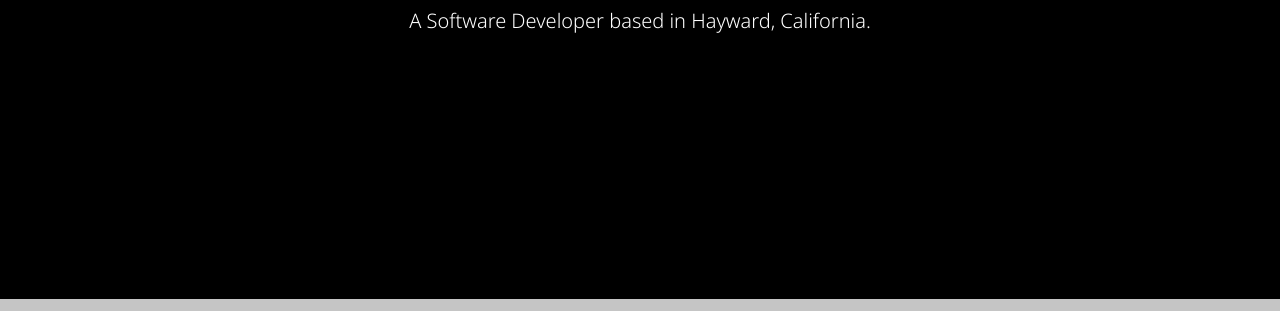
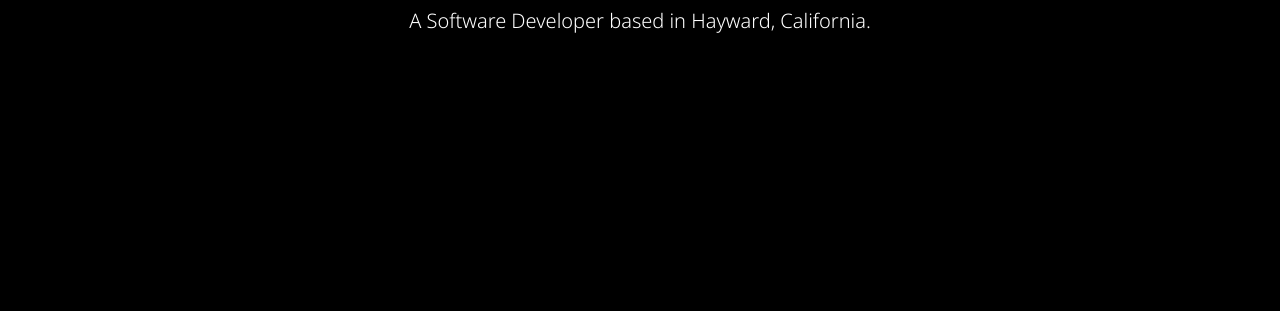
Before and after one commit to Akshay6890/portfolio, a plain HTML site: page index.html in a window 1280 px wide. Shown: the part 489-800 px from the top of the page. Drawn offline with nearby package versions, Linux system fonts and the light colour scheme.

Commit message:
Minor Change

```diff
--- a/style.css
+++ b/style.css
@@ -82,7 +82,7 @@ nav .logo1{
 }
 
 section#intro{
-    height: 81vh;
+    height: 100vh;
     margin-top: 140px;
     text-align: center;
 }
```
